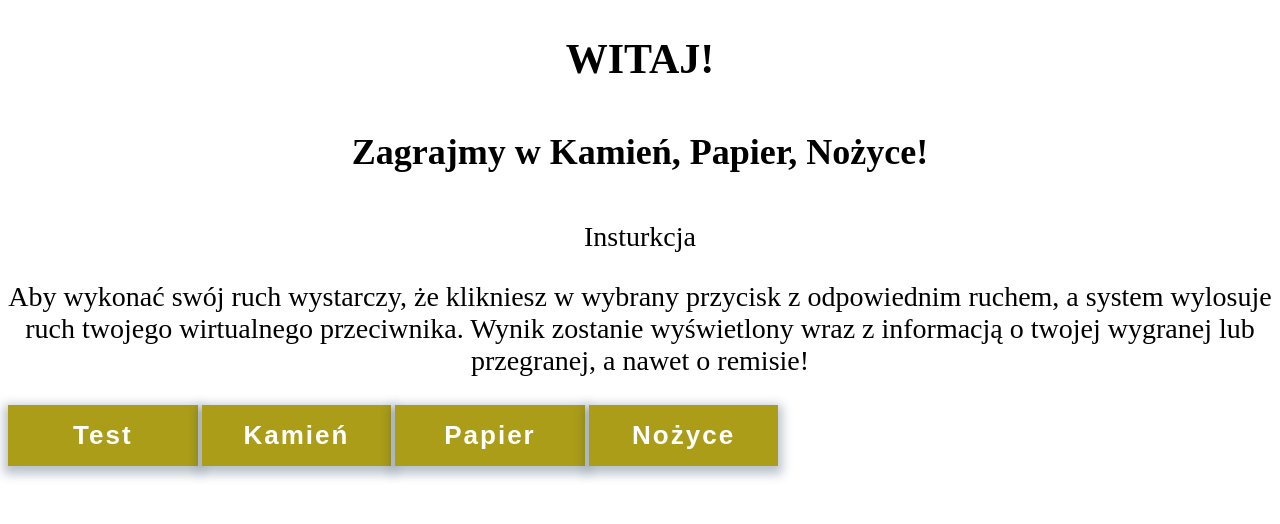
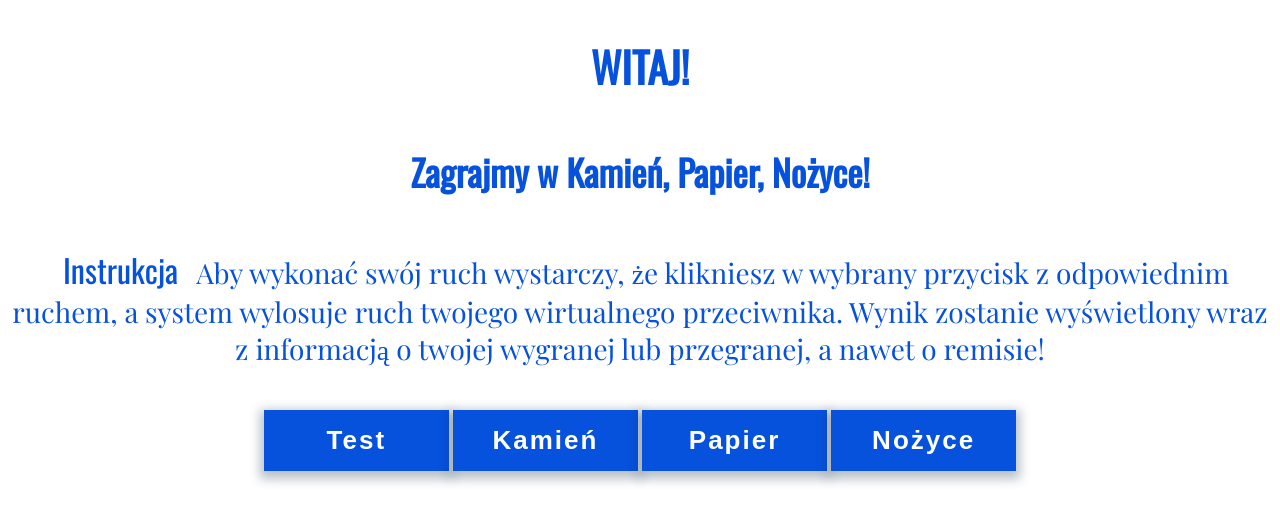
Before and after one commit to Devilish134/javascript-prework, a plain HTML site: page index.html in a window 1280 px wide. Drawn offline with nearby package versions, Linux system fonts and the light colour scheme.

Commit message:
last changes

```diff
--- a/index.html
+++ b/index.html
@@ -3,27 +3,29 @@
 <head>
     <meta charset="UTF-8">
     <title>Kamień, papier, nożyce</title>
+    <link rel="preconnect" href="https://fonts.googleapis.com">
+    <link rel="preconnect" href="https://fonts.gstatic.com" crossorigin>
+    <link href="https://fonts.googleapis.com/css2?family=Oswald&family=Playfair+Display&display=swap" rel="stylesheet">
     <link rel="stylesheet" href="css/style.css">
 </head>
+
 <body>
     <div class="container">
-        <h2>WITAJ!</h2>
-        <h4>Zagrajmy w Kamień, Papier, Nożyce!</h4>
-        <div class="box-wrapper">
-            <div class="box">
-                <p>Insturkcja</p>
-                <p>Aby wykonać swój ruch wystarczy, że klikniesz w wybrany przycisk z odpowiednim ruchem,
-                a system wylosuje ruch twojego wirtualnego przeciwnika. Wynik zostanie wyświetlony wraz z
-                informacją o twojej wygranej lub przegranej, a nawet o remisie!</p>
+        <h2 class="header">WITAJ!</h2>
+        <h4 class="header">Zagrajmy w Kamień, Papier, Nożyce!</h4>
+            <p><span>Instrukcja</span> Aby wykonać swój ruch wystarczy, że klikniesz w wybrany przycisk z odpowiednim ruchem,
+            a system wylosuje ruch twojego wirtualnego przeciwnika. Wynik zostanie wyświetlony wraz z
+            informacją o twojej wygranej lub przegranej, a nawet o remisie!</p>
+        </div>
+            <div id="buttons">
+                <button type="button" id="button-test">Test</button>
+                <button type="button" id="button-rock">Kamień</button>
+                <button type="button" id="button-paper">Papier</button>
+                <button type="button" id="button-scissors">Nożyce</button>
             </div>
         </div>
-        <div id="buttons">
-            <button id="button-test">Test</button>
-            <button id="button-rock">Kamień</button>
-            <button id="button-paper">Papier</button>
-            <button id="button-scissors">Nożyce</button>
+        <div id="messages">
         </div>
-        <div id="messages"></div>
     </div>
     <script src="js/functions.js"></script>
     <script src="js/script.js"></script>
--- a/sass/style.scss
+++ b/sass/style.scss
@@ -1,3 +1,14 @@
+
+$header: 'Oswald', sans-serif;
+$text: 'Playfair Display', serif;
+
+$color: #0652DD;
+
+ /*header*/
+.header {
+	font-family: $header;
+	color: $color;
+}
 
 h2 {
     text-align: center;
@@ -9,11 +20,22 @@ h4 {
     font-size: 36px;
 }
 
+/*text*/
+
 p {
     text-align: center;
     font-size: 28px;
+	color: $color;
+	font-family: $text;
 }
 
+span {
+	font-size: 32px;
+	font-family: $header;
+	margin: 0 12px;
+}
+
+/*button*/
 button {
 	width: 15%;
 	border: 0;
@@ -22,8 +44,14 @@ button {
 	padding: 15px 0;
 	font-size: 26px;
 	font-weight: 600;
+	text-align: center;
 	letter-spacing: 2px;
 	box-shadow: 0 4px 10px 4px rgba(20, 51, 75, 0.3);
-	background: #ac9d19;
+	background: $color;
 	color: #ffffff;
 }
+
+#buttons {
+	text-align: center;
+	padding: 15px;
+}
```
Also changed, not shown: css/style.css, js/script.js (line endings or trailing spaces), 1 other file.
